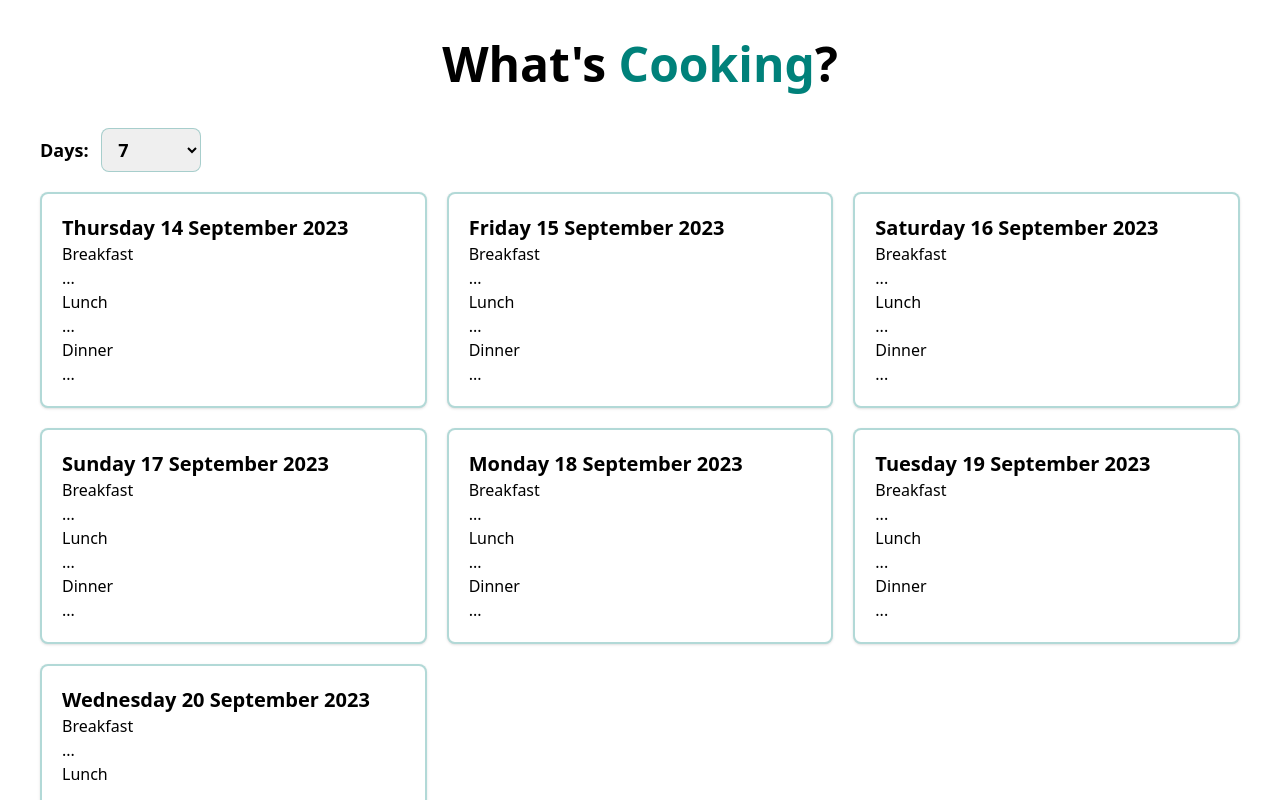
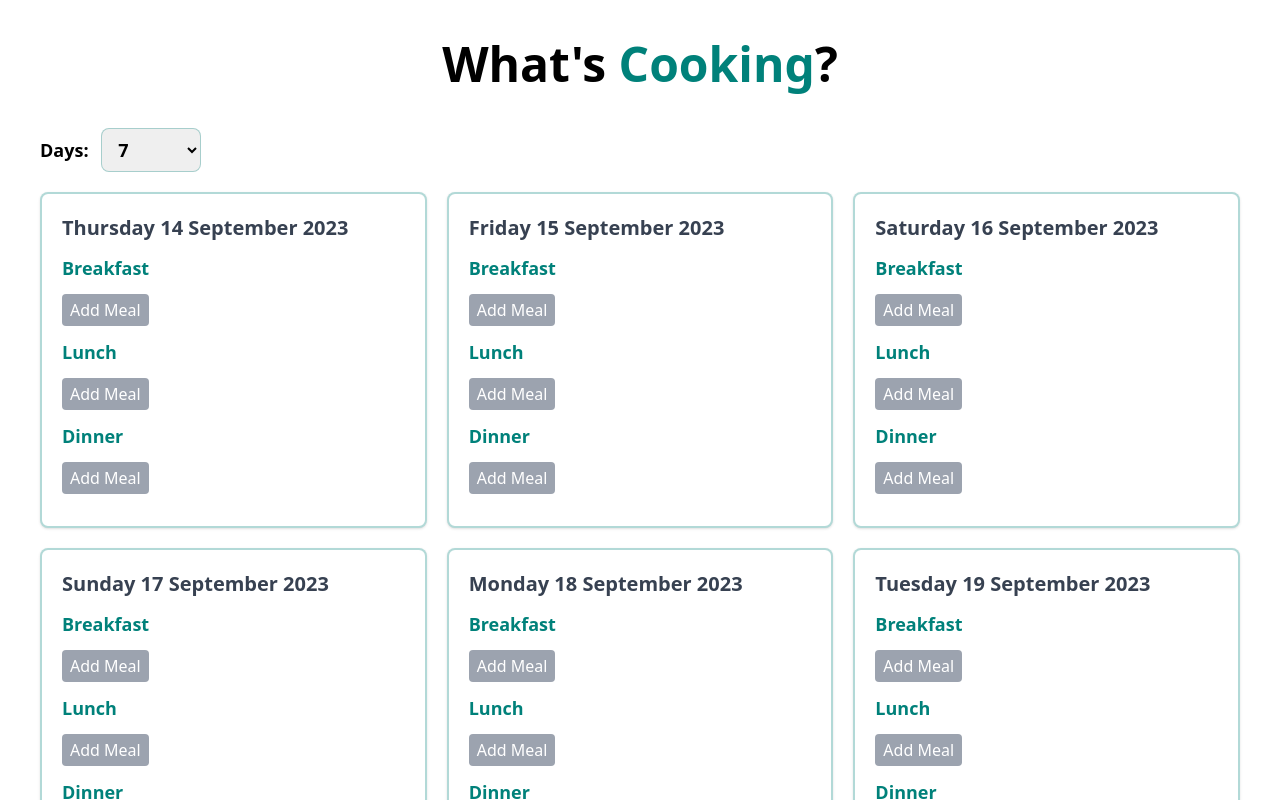
Before and after one commit to ajbates93/whats-cooking, a Nuxt app: page / in a window 1280 px wide. Shown: the top 800 px of the page. Built offline with nearby package versions, Linux system fonts and the light colour scheme.

Commit message:
feat: add types directory. refactor meal grid into reusable component. more styles

```diff
--- a/components/DayCard.vue
+++ b/components/DayCard.vue
@@ -1,19 +1,48 @@
 <script setup lang="ts">
+import type { Day } from '@/types'
 type Props = {
   dayTitle: string
 }
 const { dayTitle } = defineProps<Props>()
+const day = reactive<Day>({
+  id: 0,
+  breakfast: undefined,
+  lunch: undefined,
+  dinner: undefined
+})
+
+const addMeal = (mealType: string, mealTitle: string) => {
+  switch (mealType) {
+    case "breakfast":
+      day.breakfast = { name: mealTitle }
+      break;
+    case "lunch":
+      day.lunch = { name: mealTitle}
+      break;
+    case "dinner":
+      day.dinner = { name: mealTitle }
+      break;
+    default:
+      break;
+  }
+}
 
 </script>
 
 <template>
   <div class="shadow rounded-lg p-5 bg-white border-2 border-primary border-opacity-30">
-    <div class="title text-xl font-bold">{{ dayTitle }}</div>
-    <div>Breakfast</div>
-    <div>...</div>
-    <div>Lunch</div>
-    <div>...</div>
-    <div>Dinner</div>
-    <div>...</div>
+    <div class="title text-xl font-bold mb-2 text-gray-700">{{ dayTitle }}</div>
+    <div class="my-3">
+      <div class="my-2 font-bold text-primary text-lg">Breakfast</div>
+      <DayMeal :day="day" :meal="day.breakfast ?? null" @addMeal="(mealTitle: string) => addMeal('breakfast', mealTitle)" />
+    </div>
+    <div class="my-3">
+      <div class="my-2 font-bold text-primary text-lg">Lunch</div>
+      <DayMeal :day="day" :meal="day.lunch ?? null" @addMeal="(mealTitle: string) => addMeal('lunch', mealTitle)" />
+    </div>
+    <div class="my-3">
+      <div class="my-2 font-bold text-primary text-lg">Dinner</div>
+      <DayMeal :day="day" :meal="day.dinner ?? null" @addMeal="(mealTitle: string) => addMeal('dinner', mealTitle)" />
+    </div>
   </div>
 </template>
--- /dev/null
+++ b/components/DayMeal.vue
@@ -0,0 +1,46 @@
+<script setup lang="ts">
+import type { Meal, Day } from '@/types'
+type Props = {
+  day: Day,
+  meal?: Meal | null
+}
+const props = defineProps<Props>()
+const emit = defineEmits<{
+  addMeal: [mealTitle: string]
+}>()
+
+const showEdit = ref(false)
+const showInput = ref(false)
+
+const newMealTitle = ref("")
+
+const handleAddNewMealClick = () => {
+  showInput.value = showEdit.value = false
+  emit('addMeal', newMealTitle.value)
+}
+
+const handleSubmitEditMealClick = () => {
+  if (props.meal && props.meal.name) {
+    showInput.value = showEdit.value = false
+    emit('addMeal', props.meal.name)
+  }
+}
+
+</script>
+
+<template>
+  <div class="my-3">
+    <div v-if="meal" class="flex items-center justify-between">
+      <span v-if="!showEdit" class="mr-auto">{{ meal.name }}</span>
+      <button v-if="!showEdit" class="bg-gray-400 text-white px-2 py-1 rounded" @click="showEdit = true">Change</button>
+      <input v-if="showEdit" class="bg-white border border-primary border-opacity-40 px-2 py-1 rounded" type="text" v-model="meal.name" />
+      <button v-if="showEdit" class="bg-gray-400 text-white px-2 py-1 rounded ml-auto mr-1" @click="showEdit = false">Cancel</button>
+      <button v-if="showEdit" class="bg-green-500 text-white px-2 py-1 rounded" @click="handleSubmitEditMealClick">Submit</button>
+    </div>
+    <div class="flex items-center justify-between" v-else>
+      <button v-if="!showInput" class="bg-gray-400 text-white px-2 py-1 rounded" @click="showInput = true">Add Meal</button>
+      <input v-if="showInput" class="bg-white px-2 py-1 border rounded border-primary border-opacity-40" type="text" v-model="newMealTitle" />
+      <button v-if="showInput" class="bg-green-500 text-white px-2 py-1 rounded" @click="handleAddNewMealClick">Submit</button>
+    </div>
+  </div>
+</template>
--- /dev/null
+++ b/types/index.ts
@@ -0,0 +1,10 @@
+export type Meal = {
+  name: string
+  missingIngredients?: string[]
+}
+export type Day = {
+  id: number,
+  breakfast?: Meal,
+  lunch?: Meal,
+  dinner?: Meal
+}
```
